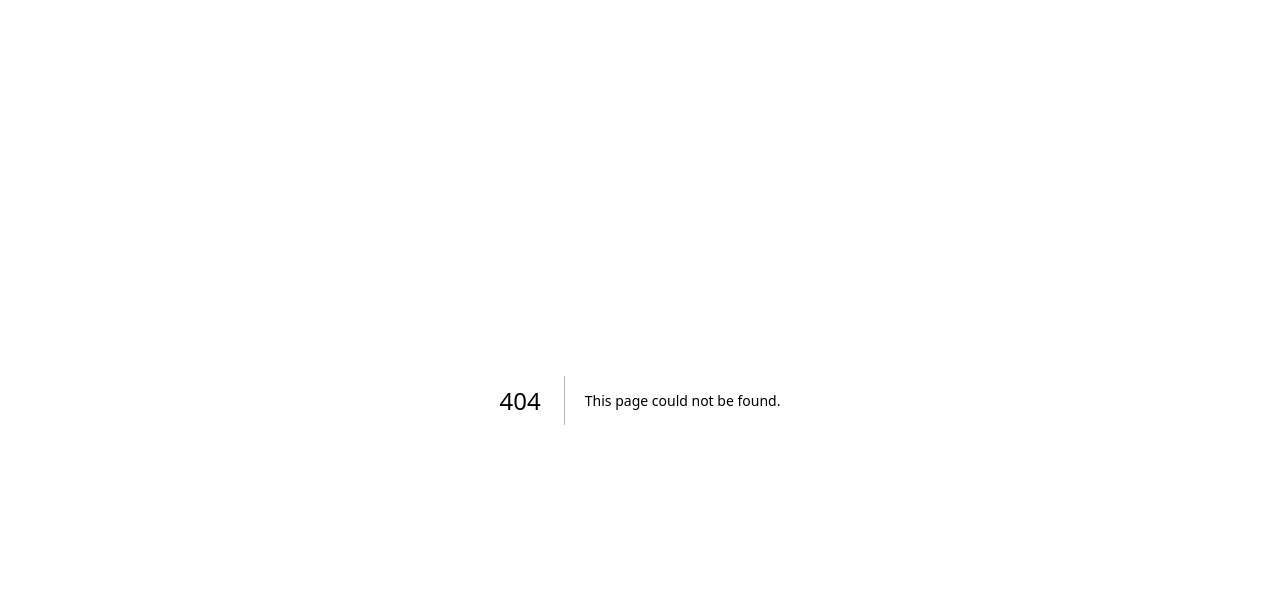
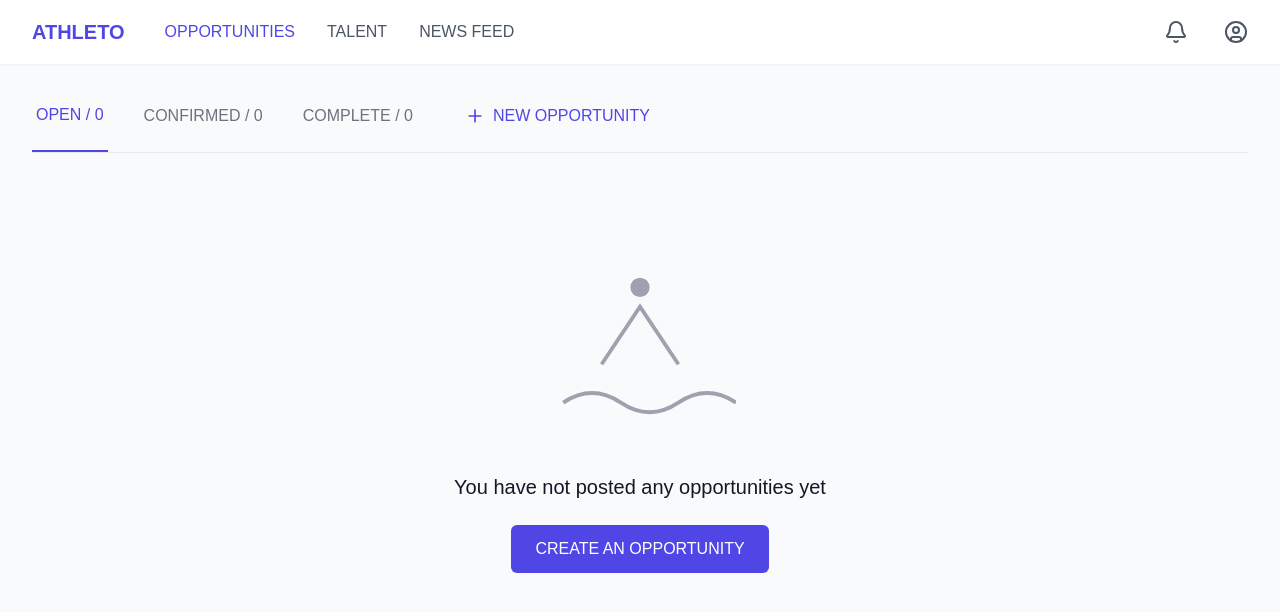
Before and after one commit to Heisenberg300604/Athleto, a Next.js app in the folder athleto/: page /brand-dashboard in a window 1280 px wide. Before the commit this address had no page. Shown: the top 612 px of the page. Built offline with nearby package versions, Linux system fonts and the light colour scheme.

Commit message:
brand dashboard fixed

```diff
--- /dev/null
+++ b/athleto/src/app/brand-dashboard/page.tsx
@@ -0,0 +1,70 @@
+import React from 'react';
+import { Plus } from 'lucide-react';
+import BrandNavbar from '@/components/BrandNavbar';
+
+const BrandDashboard = () => {
+  // Dummy opportunities data
+  const opportunities = [];
+
+  return (
+    <div className="min-h-screen bg-gray-50">
+      {/* Import Navbar */}
+      <BrandNavbar />
+
+      {/* Main Content */}
+      <main className="max-w-7xl mx-auto px-4 sm:px-6 lg:px-8 py-8">
+        {/* Tabs */}
+        <div className="flex justify-between items-center mb-8">
+          <div className="flex space-x-8 border-b border-gray-200 w-full">
+            <button className="border-b-2 border-indigo-600 pb-4 px-1 text-indigo-600 font-medium">
+              OPEN / 0
+            </button>
+            <button className="text-gray-500 pb-4 px-1 font-medium hover:text-gray-700">
+              CONFIRMED / 0
+            </button>
+            <button className="text-gray-500 pb-4 px-1 font-medium hover:text-gray-700">
+              COMPLETE / 0
+            </button>
+
+          <button className="flex items-center px-4 py-2  text-indigo-600 rounded-md  transition-colors whitespace-nowrap  mb-4 hover:bg-gray-100 mr-4">
+            <Plus className="h-5 w-5 mr-2" />
+            NEW OPPORTUNITY
+          </button>
+          </div>
+        </div>
+
+        {/* Empty State */}
+        {opportunities.length === 0 && (
+          <div className="text-center py-16">
+            <div className="mx-auto h-48 w-48 text-gray-400 mb-8">
+              {/* Desert scene SVG */}
+              <svg viewBox="0 0 100 100" className="w-full h-full">
+                <path
+                  d="M10,80 Q25,70 40,80 T70,80 T100,80"
+                  fill="none"
+                  stroke="currentColor"
+                  strokeWidth="2"
+                />
+                <path
+                  d="M30,60 L50,30 L70,60"
+                  fill="none"
+                  stroke="currentColor"
+                  strokeWidth="2"
+                />
+                <circle cx="50" cy="20" r="5" fill="currentColor" />
+              </svg>
+            </div>
+            <h3 className="text-xl font-medium text-gray-900 mb-2">
+              You have not posted any opportunities yet
+            </h3>
+            <button className="mt-4 px-6 py-3 bg-indigo-600 text-white rounded-md hover:bg-indigo-700 transition-colors">
+              CREATE AN OPPORTUNITY
+            </button>
+          </div>
+        )}
+      </main>
+    </div>
+  );
+};
+
+export default BrandDashboard;
--- a/athleto/src/app/page.tsx
+++ b/athleto/src/app/page.tsx
@@ -19,6 +19,11 @@ export default function Home() {
   const handleAthleteSignup = () => {
     setIsSignupModalOpen(false);
     router.push("/athlete-dashboard");
+  };
+
+  const handleBrandSignup = () => {
+    setIsSignupModalOpen(false);
+    router.push("/brand-dashboard");
   };
 
   return (
@@ -101,6 +106,7 @@ export default function Home() {
   <BrandSignupModal
     isOpen={isBrandSignupModalOpen}
     onClose={() => setIsBrandSignupModalOpen(false)}
+    onSubmit={handleBrandSignup}
   />
 
           </div>
--- /dev/null
+++ b/athleto/src/components/BrandNavbar.tsx
@@ -0,0 +1,42 @@
+import React from 'react';
+import { Bell, UserCircle } from 'lucide-react';
+import Link from 'next/link';
+
+const BrandNavbar = () => {
+  return (
+    <nav className="bg-white shadow-sm">
+      <div className="max-w-7xl mx-auto px-4 sm:px-6 lg:px-8">
+        <div className="flex justify-between items-center h-16">
+          <div className="flex items-center">
+            <Link href="/" className="text-indigo-600 text-xl font-bold">
+            ATHLETO
+            </Link>
+            <div className="hidden md:block ml-10">
+              <div className="flex items-center space-x-8">
+                <Link href="/opportunities" className="text-indigo-600 font-medium">
+                  OPPORTUNITIES
+                </Link>
+                <Link href="/talent" className="text-gray-600 hover:text-gray-900 font-medium">
+                  TALENT
+                </Link>
+                <Link href="/news-feed" className="text-gray-600 hover:text-gray-900 font-medium">
+                  NEWS FEED
+                </Link>
+              </div>
+            </div>
+          </div>
+          <div className="flex items-center space-x-9">
+            <button className="text-gray-600 hover:text-gray-900" title="Notifications">
+              <Bell className="h-6 w-6" />
+            </button>
+            <button className="text-gray-600 hover:text-gray-900" title="User Profile">
+              <UserCircle className="h-6 w-6" />
+            </button>
+          </div>
+        </div>
+      </div>
+    </nav>
+  );
+};
+
+export default BrandNavbar;
--- a/athleto/src/components/Brandsignup.tsx
+++ b/athleto/src/components/Brandsignup.tsx
@@ -5,10 +5,12 @@ import { Input } from "@/components/ui/input";
 import { Label } from "@/components/ui/label";
 import { Select, SelectContent, SelectItem, SelectTrigger, SelectValue } from "@/components/ui/select";
 import LoginModal from './Loginmodal';
+import { useRouter } from 'next/navigation';
 
 interface BrandSignupModalProps {
   isOpen: boolean;
   onClose: () => void;
+  onSubmit: () => void;
 }
 
 const BrandSignupModal = ({ isOpen, onClose }: BrandSignupModalProps) => {
@@ -25,6 +27,15 @@ const BrandSignupModal = ({ isOpen, onClose }: BrandSignupModalProps) => {
   const [isLoginModalOpen, setIsLoginModalOpen] = useState(false);
   const [isBrandSignupOpen, setIsBrandSignupOpen] = useState(false);
   const [isAthleteSignupOpen, setIsAthleteSignupOpen] = useState(false);
+    const router = useRouter();
+
+  const handleSubmit = (e: React.FormEvent<HTMLFormElement>) => {
+    e.preventDefault();
+    // Perform signup logic here
+    // ...
+    // Redirect to the Athlete Dashboard after successful signup
+    router.push('/brand-dashboard');
+  };
 
 
   return (
@@ -154,6 +165,7 @@ const BrandSignupModal = ({ isOpen, onClose }: BrandSignupModalProps) => {
   onOpenBrandSignup={() => setIsBrandSignupOpen(true)}
   onOpenAthleteSignup={() => setIsAthleteSignupOpen(true)}
 />
+<form onSubmit={handleSubmit}>
 
 
           <Button
@@ -162,6 +174,7 @@ const BrandSignupModal = ({ isOpen, onClose }: BrandSignupModalProps) => {
           >
             Create Brand Account
           </Button>
+        </form>
         </div>
       </DialogContent>
     </Dialog>
```
